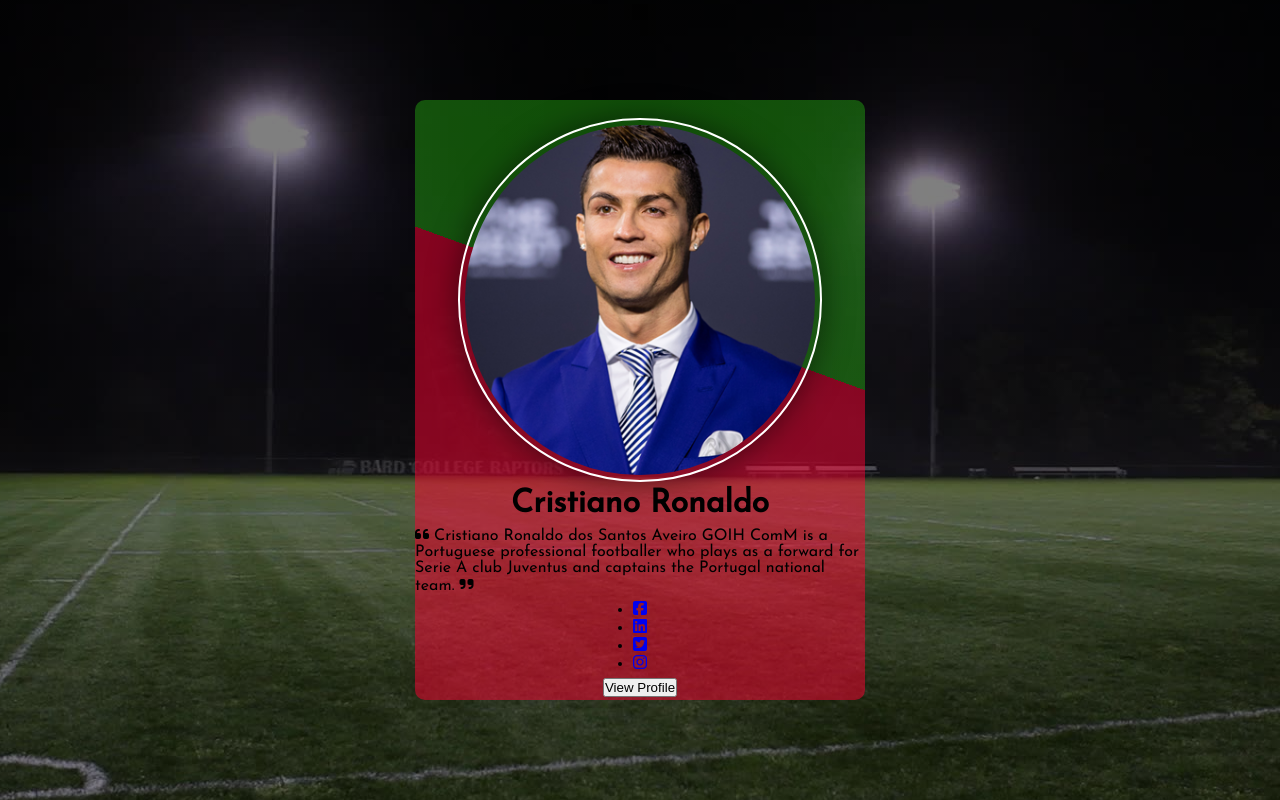
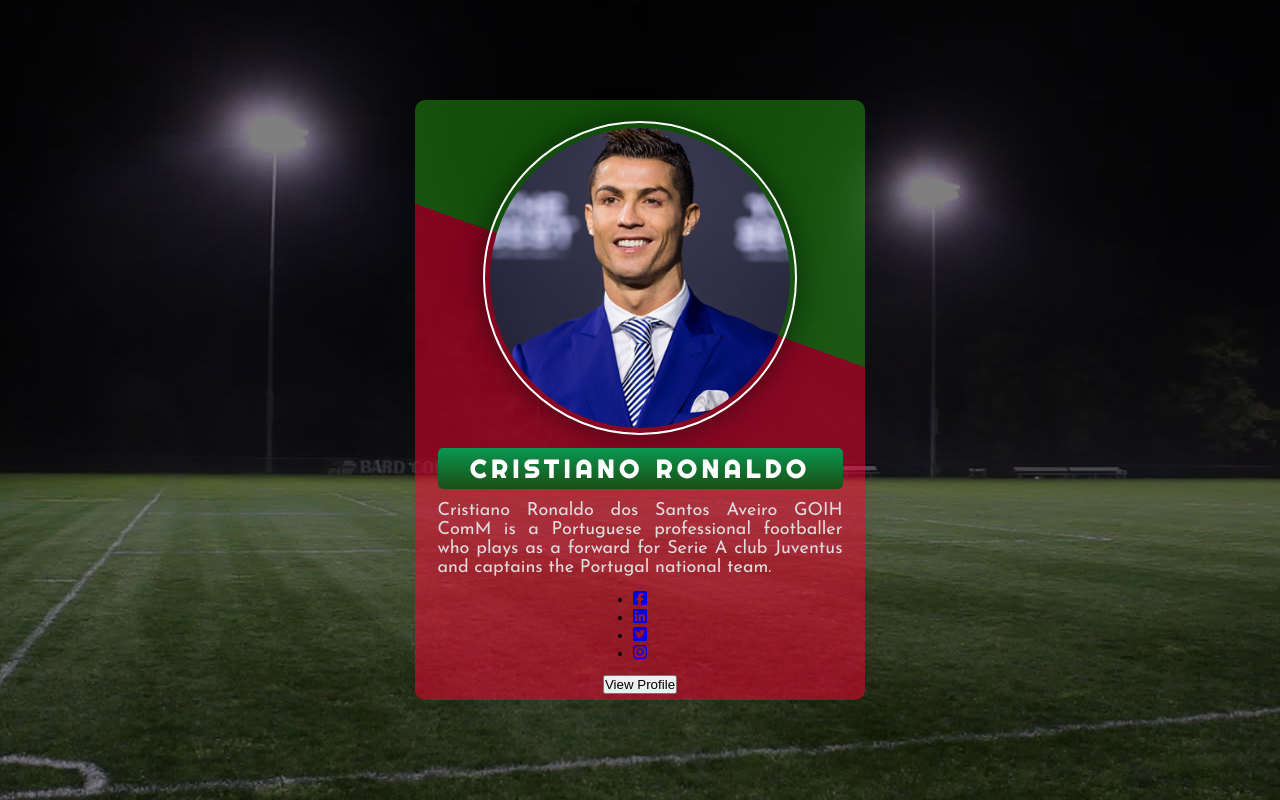
Before and after one commit to aliseyedalian/invisible_card, a website: page index.html in a window 1280 px wide. Drawn offline with Linux system fonts and the light colour scheme.

Commit message:
add css style

```diff
--- a/index.html
+++ b/index.html
@@ -8,6 +8,7 @@
     <script src="https://kit.fontawesome.com/0554c129bd.js" crossorigin="anonymous"></script>
     <style>
         @import url('https://fonts.googleapis.com/css2?family=Josefin+Sans&display=swap');
+        @import url('https://fonts.googleapis.com/css2?family=Righteous&display=swap');
     </style>
     <title>Invisible Card</title>
 </head>
@@ -18,10 +19,8 @@
                 <img src="images/ronaldo.jpg" class="card-img">
                 <h1 class="card-heading">Cristiano Ronaldo</h1>
                 <p class="card-paragraph">
-                    <i class="fas fa-quote-left"></i>
                     Cristiano Ronaldo dos Santos Aveiro GOIH ComM is a Portuguese professional footballer
                      who plays as a forward for Serie A club Juventus and captains the Portugal national team.
-                    <i class="fas fa-quote-right"></i></p>
                 <ul class="card-icons">
                     <li>
                         <a href="#" class="card-icon-link">
--- a/style.css
+++ b/style.css
@@ -29,7 +29,7 @@
 .card {
     height: 100%;
     width: 100%;
-    background: linear-gradient(200deg,rgba(50, 255, 20, 0.3) 38% ,rgba(255, 0, 50, 0.5) 0);
+    background: linear-gradient(200deg,rgba(50, 255, 20, 0.3) 35% ,rgba(255, 0, 50, 0.5) 0);
     border-radius: inherit;
     display: flex;
     flex-direction: column;
@@ -38,8 +38,8 @@
 }
 
 .card-img {
-    height: 350px;
-    width: 350px;
+    height: 300px;
+    width: 300px;
     border-radius: 50%;
     object-fit: cover;
     margin-top: 15px;
@@ -47,3 +47,24 @@
     padding: 5px;
     box-shadow: 0 0 30px rgba(0, 0, 0, .5);
 }
+
+.card-heading {
+    font-family: 'Righteous', cursive;
+    font-size: 25px;
+    text-transform: uppercase;
+    color: #fff;
+    letter-spacing: 5px;
+    background: linear-gradient(#0a9751, rgb(26, 78, 18));
+    width: 90%;
+    text-align: center;
+    padding: 5px 0;
+    border-radius: 5px;
+    /* transform: perspective(1000px) skewX(-20deg) rotateY(40deg) ;*/
+}
+
+.card-paragraph {
+    font-size: 18px;
+    color: #ddd;
+    width: 90%;
+    text-align: justify;
+}
```
